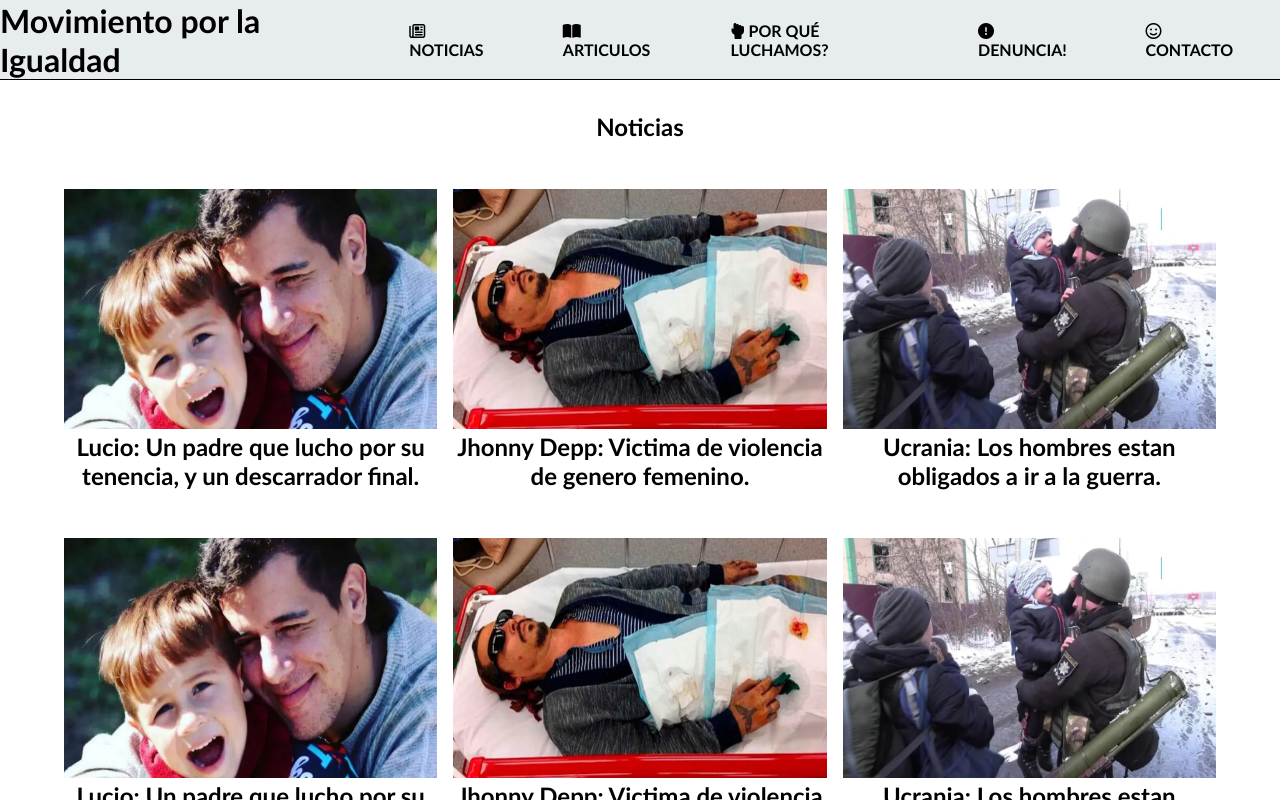
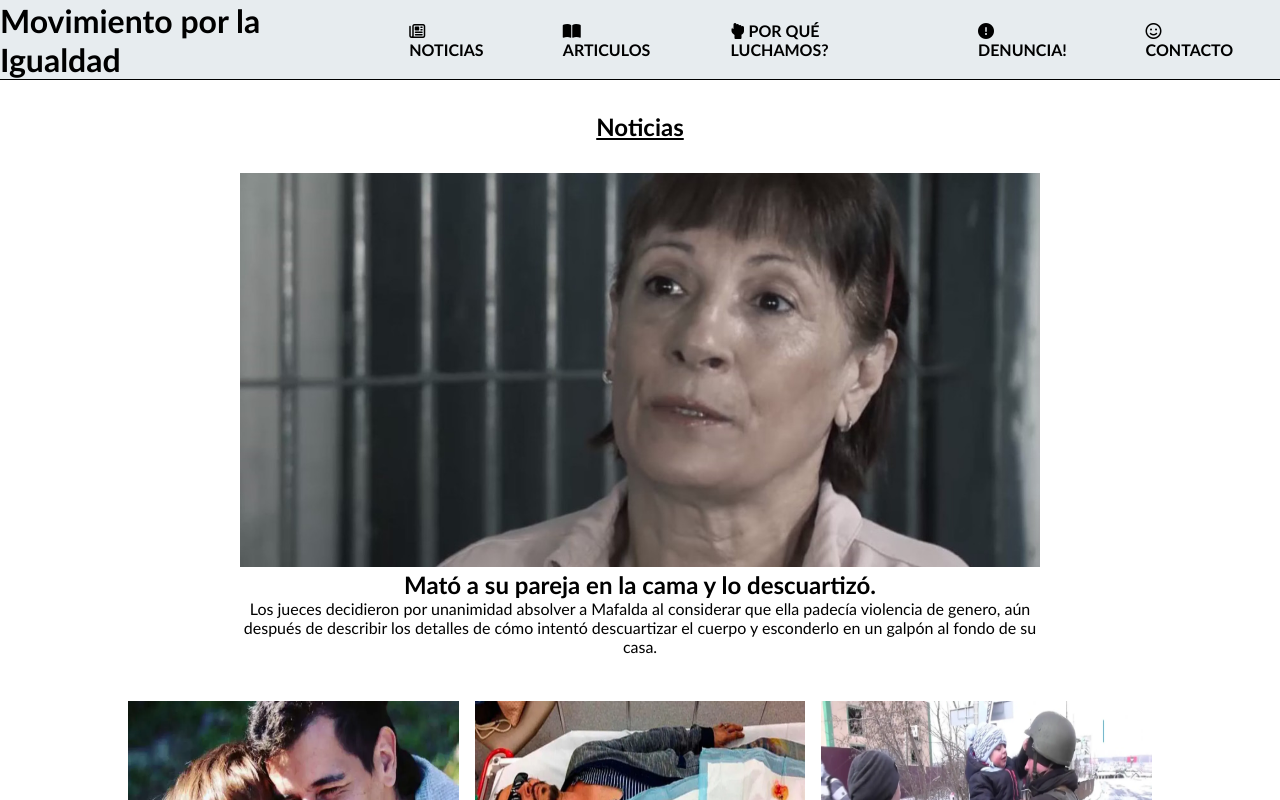
Before and after one commit to NerinaPac/Fullstack-hombre, an Angular app in the folder front/: page /noticias in a window 1280 px wide. Shown: the top 800 px of the page. Built offline with nearby package versions, Linux system fonts and the light colour scheme.

Commit message:
Feat: Noticias

```diff
--- a/front/src/app/app.module.ts
+++ b/front/src/app/app.module.ts
@@ -20,6 +20,7 @@ import { NewslettersComponent } from './components/newsletters/newsletters.compo
 import { FooterComponent } from './components/footer/footer.component';
 import { FormularioComponent } from './components/formulario/formulario.component';
 import { NoticiasComponent } from './pages/noticias/noticias.component';
+import { NoticionComponent } from './components/noticion/noticion.component';
 
 @NgModule({
   declarations: [
@@ -37,7 +38,8 @@ import { NoticiasComponent } from './pages/noticias/noticias.component';
     NewslettersComponent,
     FooterComponent,
     FormularioComponent,
-    NoticiasComponent
+    NoticiasComponent,
+    NoticionComponent
   ],
   imports: [
     BrowserModule,
--- a/front/src/app/components/art-wrapper/art-wrapper.component.scss
+++ b/front/src/app/components/art-wrapper/art-wrapper.component.scss
@@ -1,6 +1,6 @@
 .card-contenedor {
     margin-top: 3rem;
-    max-width: 90%;
+    max-width: 80%;
     margin-top: 3rem;
     margin-left: auto;
     margin-right: auto;
--- a/front/src/app/components/card-wrapper/card-wrapper.component.scss
+++ b/front/src/app/components/card-wrapper/card-wrapper.component.scss
@@ -1,6 +1,6 @@
 .card-contenedor {
     margin-top: 3rem;
-    max-width: 90%;
+    max-width: 80%;
     margin-top: 3rem;
     margin-left: auto;
     margin-right: auto;
--- a/front/src/app/components/card/card.component.scss
+++ b/front/src/app/components/card/card.component.scss
@@ -5,7 +5,6 @@
     transition: all 2s;
 
     &:hover{
-         border-radius: 30%;
          transform:scale(1.1);
 
     }
--- /dev/null
+++ b/front/src/app/components/noticion/noticion.component.html
@@ -0,0 +1,11 @@
+<div class="card-noticion">
+
+    <a href="/noticias" class='card-noticion_info'>
+        <img src="assets/noticias/homicidio.jpg" alt="">
+        <h2>Mató a su pareja en la cama y lo descuartizó.</h2>
+        <p>Los jueces decidieron por unanimidad absolver a Mafalda al considerar que ella padecía violencia de genero,
+             aún después de describir los detalles de cómo intentó descuartizar el cuerpo y esconderlo en un galpón al fondo de su casa.  </p>
+    </a>
+
+
+</div>
--- /dev/null
+++ b/front/src/app/components/noticion/noticion.component.scss
@@ -0,0 +1,25 @@
+.card-noticion{
+    max-width: 50rem;
+    max-height: 30rem;
+    transition: all 2s;
+
+
+    &:hover{
+         transform:scale(1.1);
+
+    }
+
+}
+
+.card-noticion_info{
+    text-decoration: none;
+    color: black;
+    /* & img {
+        height: 15rem;
+
+    } */
+    & h2{
+        text-align: center;
+
+    }
+}
--- /dev/null
+++ b/front/src/app/components/noticion/noticion.component.ts
@@ -0,0 +1,15 @@
+import { Component, OnInit } from '@angular/core';
+
+@Component({
+  selector: 'app-noticion',
+  templateUrl: './noticion.component.html',
+  styleUrls: ['./noticion.component.scss']
+})
+export class NoticionComponent implements OnInit {
+
+  constructor() { }
+
+  ngOnInit(): void {
+  }
+
+}
--- a/front/src/app/pages/noticias/noticias.component.html
+++ b/front/src/app/pages/noticias/noticias.component.html
@@ -2,7 +2,9 @@
 
 
 <h2>Noticias</h2>
-
+<div class="contenedor-noticion">
+<app-noticion></app-noticion>
+</div>
 <app-card-wrapper></app-card-wrapper>
 <app-card-wrapper></app-card-wrapper>
 <app-card-wrapper></app-card-wrapper>
--- a/front/src/app/pages/noticias/noticias.component.scss
+++ b/front/src/app/pages/noticias/noticias.component.scss
@@ -1,4 +1,14 @@
 body {
     padding: 2rem 0;
     text-align: center;
+    & h2 {
+        padding-bottom: 2rem;
+        text-decoration:underline;
+    }
 }
+
+.contenedor-noticion{
+    display: flex;
+    justify-content: center;
+    text-align: center;
+}
```
Also changed, not shown: front/src/assets/noticias/homicidio.jpg (added).
